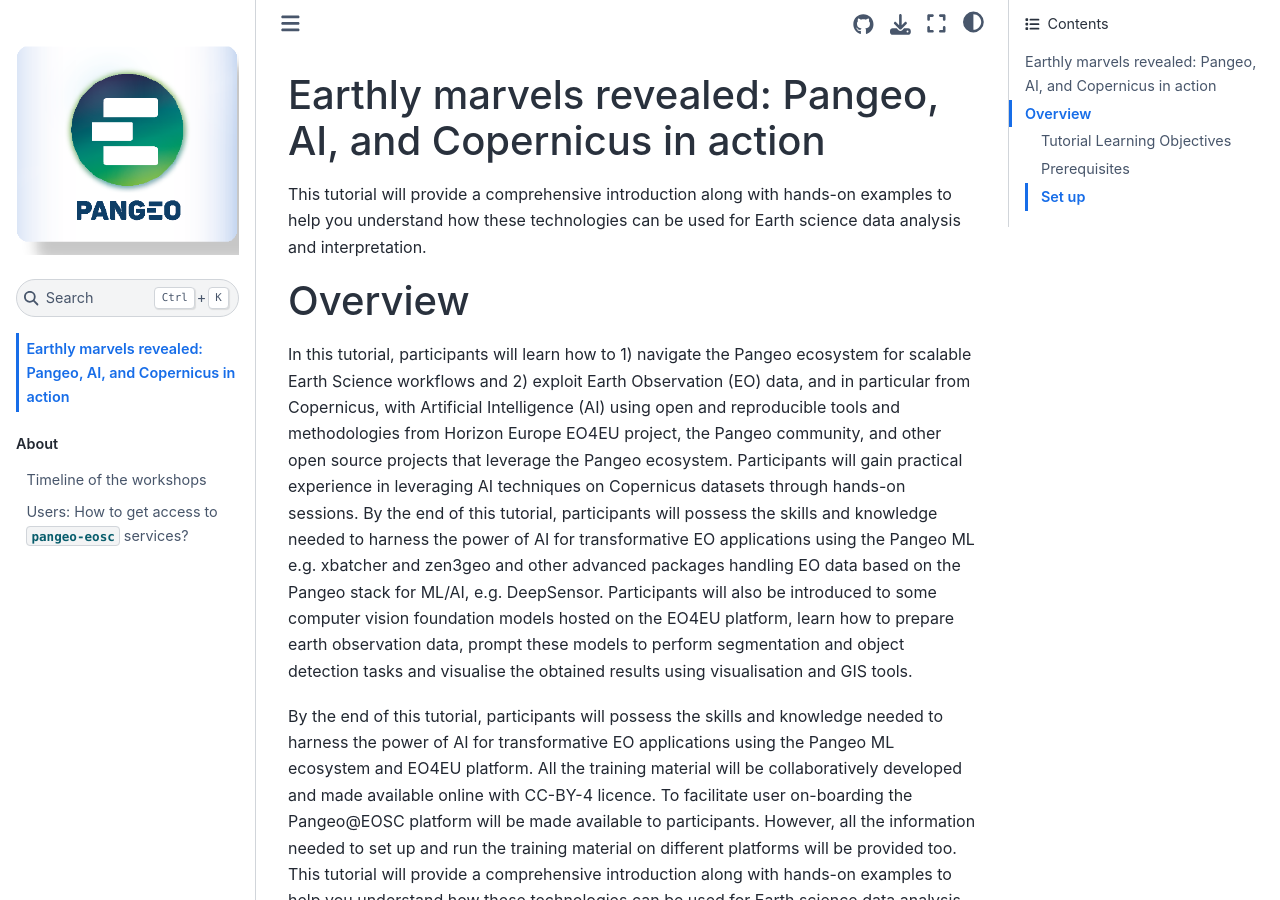
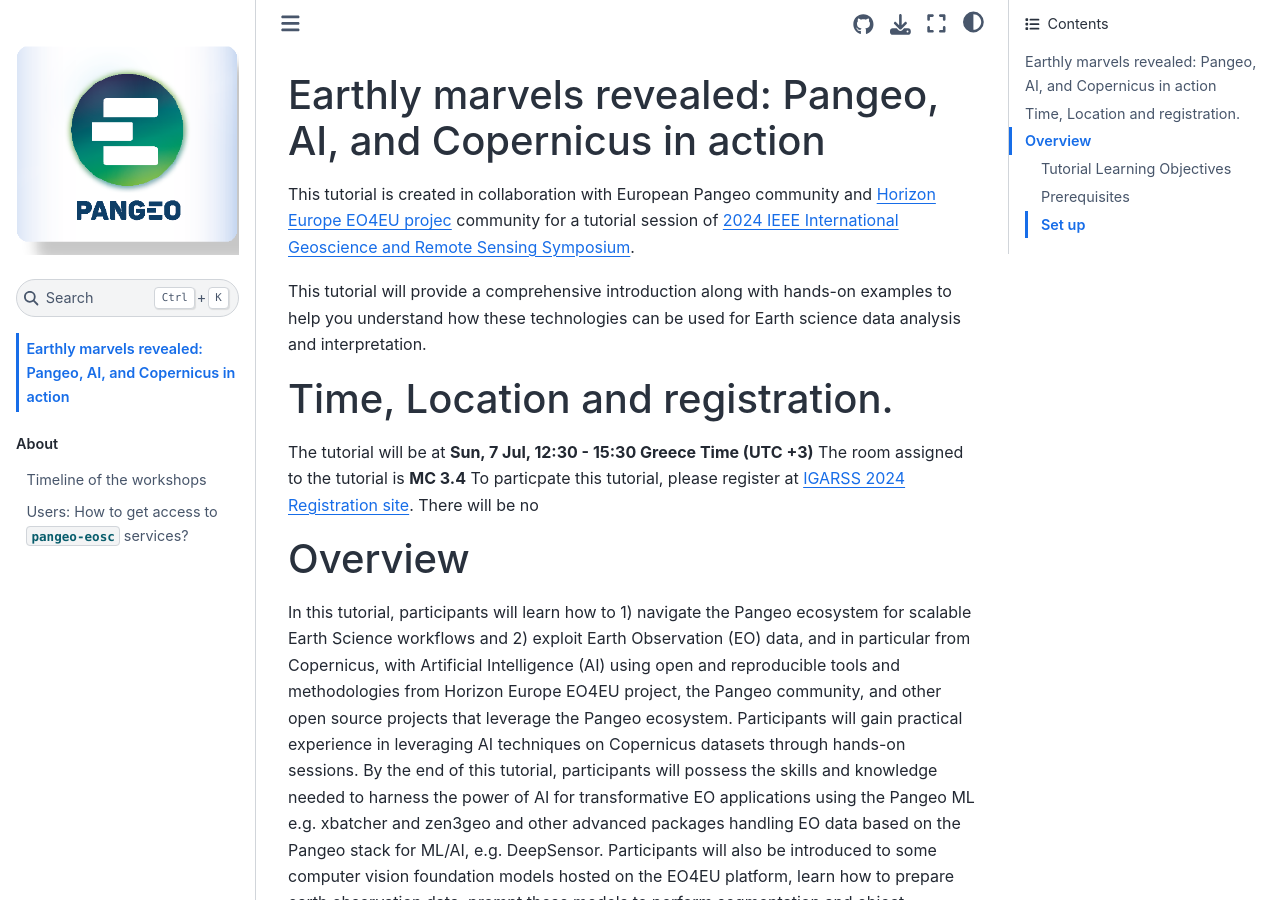
Before and after one commit to pangeo-data/pangeo-igarss2024, a Jupyter Book: the page built from docs/intro.md, in a window 1280 px wide and 900 px high. Built offline with Jupyter Book 1.0.4 settings and Sphinx 7.4.7 and the Sphinx Book theme 1.1.4, drawn with Linux system fonts in a browser that asks for light colours; pages that are not in the unit, such as notebooks, are missing from menus; comment, search, counter and statistics services are not loaded.

Commit message:
update the time and location

```diff
--- a/docs/intro.md
+++ b/docs/intro.md
@@ -49,12 +49,21 @@
 % The article should include an abstract block at the beginning. The block is delimited by `+++` before and after, and you must specify `"part": "abstract"` as JSON metadata on the block opener. This metadata is required for recognizing the content of this cell as the abstract.
 % The abstract should begin with a short description of the problem addressed, briefly describe the new data or analyses, then briefly state the main conclusion(s) and how they are supported, and address any uncertainty.
 
+This tutorial is created in collaboration with European Pangeo community and [Horizon Europe EO4EU projec](https://www.eo4eu.eu) community for a tutorial session of [2024 IEEE International Geoscience and Remote Sensing Symposium](https://www.2024.ieeeigarss.org/tutorials.php#tut8).
+
+
 This tutorial will provide a comprehensive introduction along with hands-on examples to help you understand how these technologies can be used for Earth science data analysis and interpretation.
 
 +++
 
+
+# Time, Location and registration.
+The tutorial will be at **Sun, 7 Jul, 12:30 - 15:30 Greece Time (UTC +3)**
+The room assigned to the tutorial is **MC 3.4**
+To particpate this tutorial, please register at [IGARSS 2024 Registration site](https://www.2024.ieeeigarss.org/registration.php). There will be no
+
+
 # Overview
-
 In this tutorial, participants will learn how to 1) navigate the Pangeo ecosystem for scalable Earth Science workflows and 2) exploit Earth Observation (EO) data, and in particular from Copernicus, with Artificial Intelligence (AI) using open and reproducible tools and methodologies from Horizon Europe EO4EU project, the Pangeo community, and other open source projects that leverage the Pangeo ecosystem. Participants will gain practical experience in leveraging AI techniques on Copernicus datasets through hands-on sessions. By the end of this tutorial, participants will possess the skills and knowledge needed to harness the power of AI for transformative EO applications using the Pangeo ML e.g. xbatcher and zen3geo and other advanced packages handling EO data based on the Pangeo stack for ML/AI, e.g. DeepSensor. Participants will also be introduced to some computer vision foundation models hosted on the EO4EU platform, learn how to prepare earth observation data, prompt these models to perform segmentation and object detection tasks and visualise the obtained results using visualisation and GIS tools.
 
 By the end of this tutorial, participants will possess the skills and knowledge needed to harness the power of AI for transformative EO applications using the Pangeo ML ecosystem and EO4EU platform. All the training material will be collaboratively developed and made available online with CC-BY-4 licence. To facilitate user on-boarding the Pangeo@EOSC platform will be made available to participants. However, all the information needed to set up and run the training material on different platforms will be provided too. This tutorial will provide a comprehensive introduction along with hands-on examples to help you understand how these technologies can be used for Earth science data analysis and interpretation.
```
